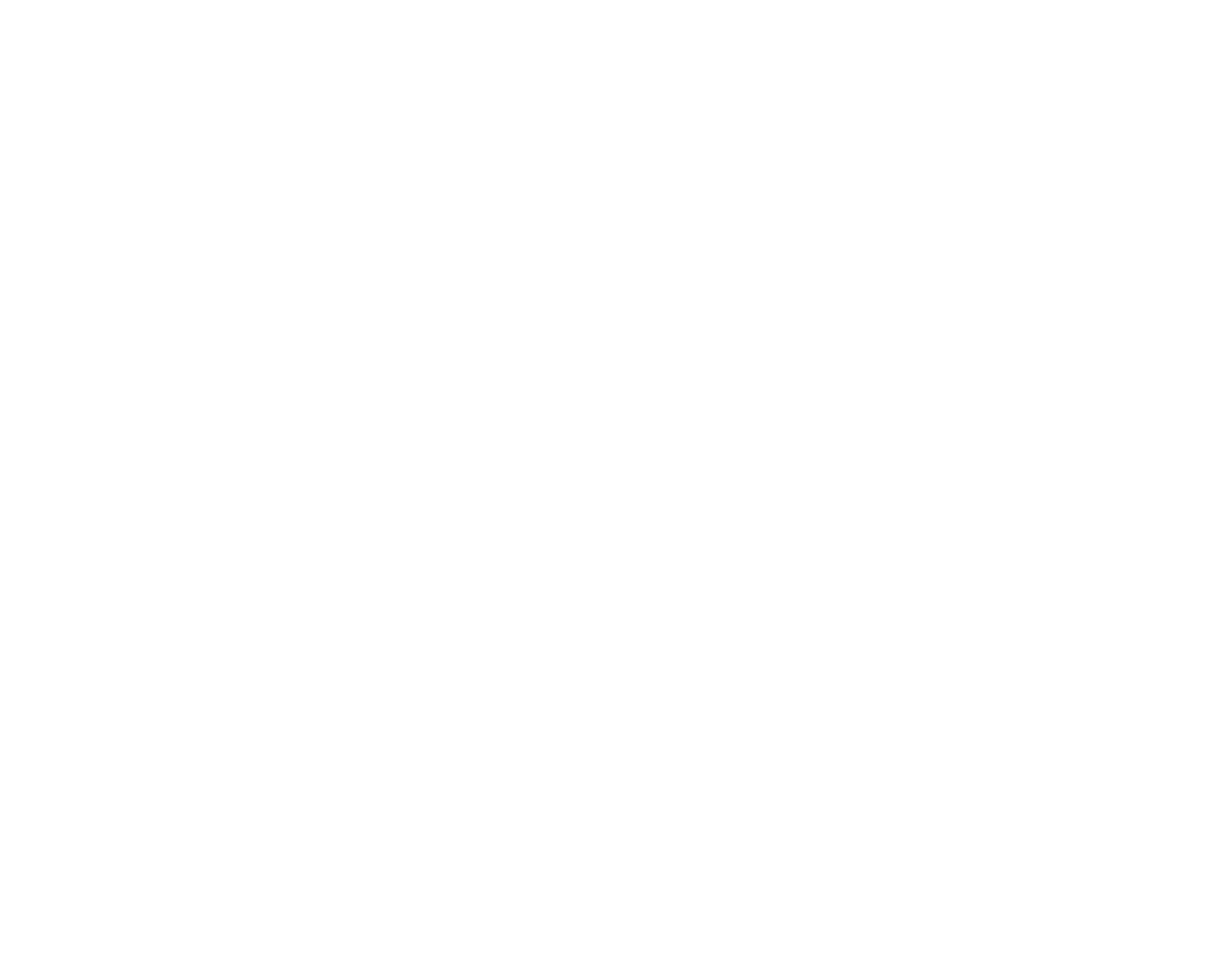
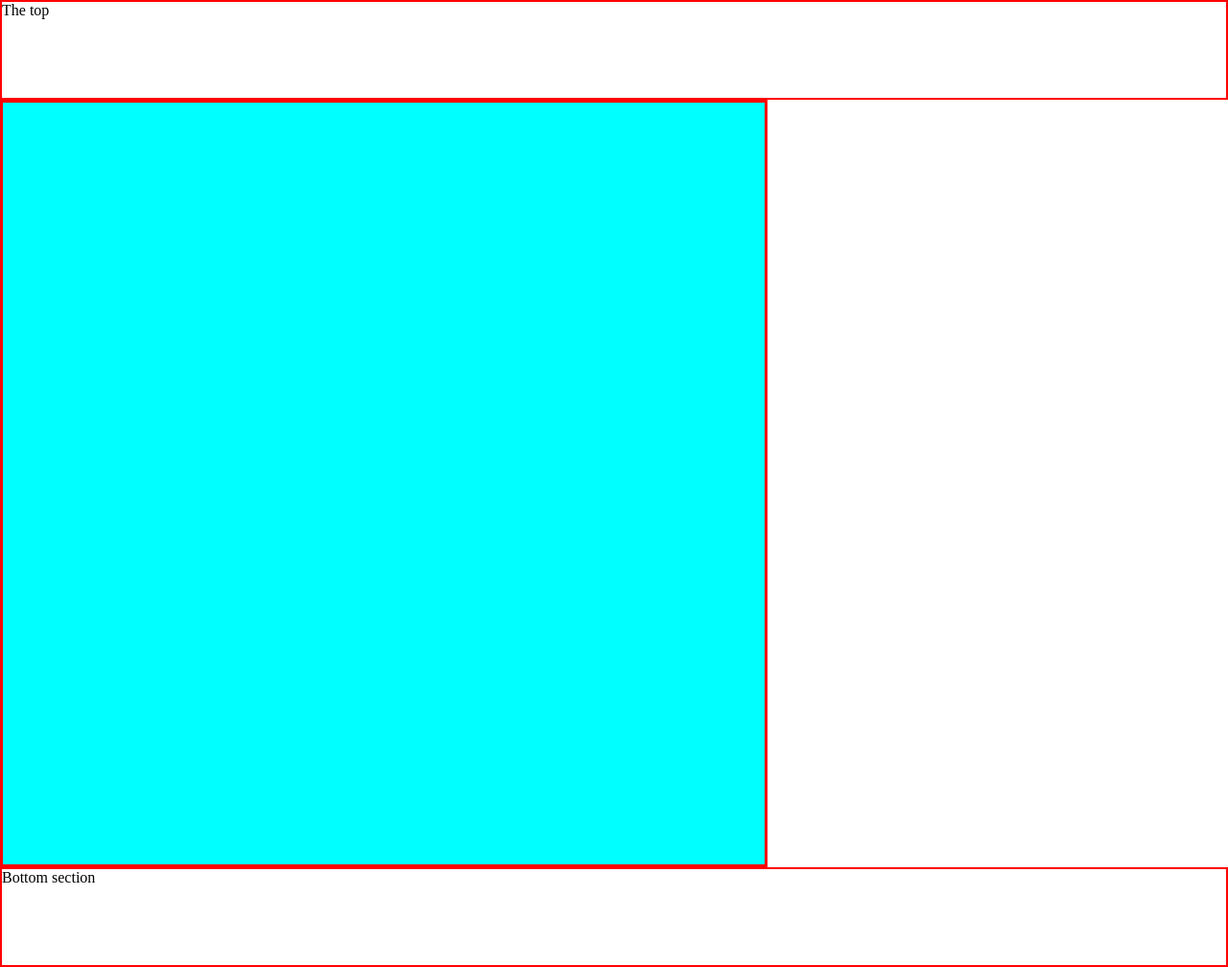
Before and after one commit to ablakey/boardgames, a website built with Parcel: page example/index.html in a window 1280 px wide. Shown: the whole page at 96% size. Before the commit the page ends 800 px from the top, so only its background shows below. Built offline with nearby package versions, Linux system fonts and the light colour scheme; files whose address does not match are found by name.

Commit message:
messing about

```diff
--- a/example/index.html
+++ b/example/index.html
@@ -8,8 +8,39 @@
     />
   </head>
   <body>
-    <div id="viewport"></div>
-    <div id="ui"></div>
+    <div class="container">
+      <div class="top">The top</div>
+      <div class="middle">
+        <div class="board">
+          <div class="square"></div>
+          <div class="square"></div>
+          <div class="square"></div>
+          <div class="square"></div>
+          <div class="square"></div>
+          <div class="square"></div>
+          <div class="square"></div>
+          <div class="square"></div>
+          <div class="square"></div>
+          <div class="square"></div>
+          <div class="square"></div>
+          <div class="square"></div>
+          <div class="square"></div>
+          <div class="square"></div>
+          <div class="square"></div>
+          <div class="square"></div>
+          <div class="square"></div>
+          <div class="square"></div>
+          <div class="square"></div>
+          <div class="square"></div>
+          <div class="square"></div>
+          <div class="square"></div>
+          <div class="square"></div>
+          <div class="square"></div>
+          <div class="square"></div>
+        </div>
+      </div>
+      <div class="bottom">Bottom section</div>
+    </div>
     <link rel="stylesheet" href="styles.css" type="text/css" />
     <script type="module" src="main.ts"></script>
   </body>
--- /dev/null
+++ b/example/main.ts
@@ -0,0 +1 @@
+import { Board } from "../src";
--- a/example/styles.css
+++ b/example/styles.css
@@ -0,0 +1,42 @@
+body {
+  margin: 0px;
+  overflow: hidden;
+  touch-action: none;
+  height: 100%;
+  width: 100%;
+  box-sizing: border-box;
+}
+
+.container {
+  width: 100%;
+  height: 100%;
+  display: flex;
+  flex-direction: column;
+}
+
+.top {
+  min-height: 100px;
+  border: 2px solid red;
+}
+
+.middle {
+}
+
+.square {
+  width: 20%;
+}
+
+.board {
+  background-color: cyan;
+  box-sizing: border-box;
+  width: 100vmin;
+  height: 100vmin;
+  display: inline-flex;
+  border: 3px solid red;
+  flex-wrap: wrap;
+}
+
+.bottom {
+  border: 2px solid red;
+  min-height: 100px;
+}
--- a/package.json
+++ b/package.json
@@ -2,10 +2,9 @@
   "name": "emojiboard",
   "version": "1.0.2",
   "description": "A TypeScript only library for creating and interacting with a boardgame board of emojis.",
-  "main": "src/main.ts",
   "scripts": {
     "start": "parcel ./example/index.html",
-    "validate": "tsc ./src/main.ts --noEmit && eslint src --ext .ts  && prettier --check 'src/**/*.ts'",
+    "validate": "tsc ./src/index.ts --noEmit && eslint src --ext .ts  && prettier --check 'src/**/*.ts'",
     "release": "npm version patch && git push && git push --tags",
     "prepublish": "npm run validate"
   },
--- /dev/null
+++ b/src/index.ts
@@ -0,0 +1 @@
+export class Board {}
--- a/src/main.ts
+++ /dev/null
@@ -1,5 +0,0 @@
-export class Foo {
-  static bar() {
-    console.log("Hello!");
-  }
-}
```
